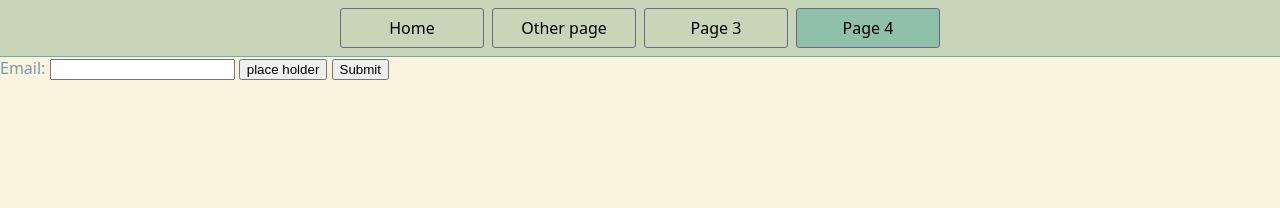
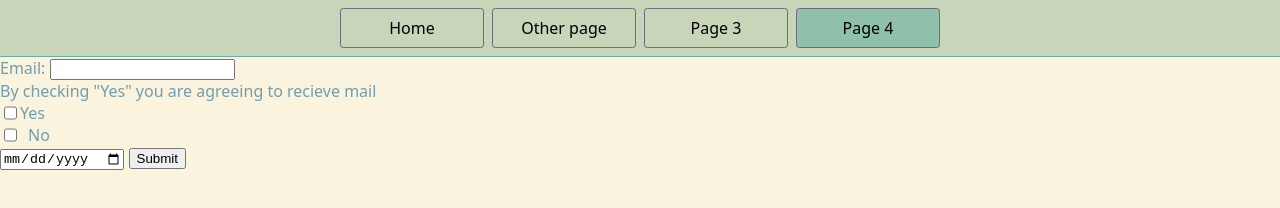
Before and after one commit to Carolina-LV/Myproject-2, a website: page page4.html in a window 1280 px wide. Drawn offline with Linux system fonts and the light colour scheme.

Commit message:
change-assignment9-11/24

```diff
--- a/page4.html
+++ b/page4.html
@@ -19,12 +19,24 @@
 
   <form name="my form">
     <label>
+      <div>
       Email:
       <input type="text" name="email" id="email">
       </label>
 
-      <button id="mybutton">
-      place holder
+    </div>
+
+    <lable for="checkbox"> By checking "Yes" you are agreeing to recieve mail</lable>
+    <div style="display: flex;">
+    <input type="checkbox" name="checkbox">
+    <div>Yes</div>
+    </div>
+    <div style="display:flex;">
+      <input type="checkbox" name="checkbox">
+      <div style="margin-left: .5rem;"> No </div>
+    </div>
+    <input type="date">
+
       </button>
       <input type="submit" onclick="Fsub()"/>
 
```
